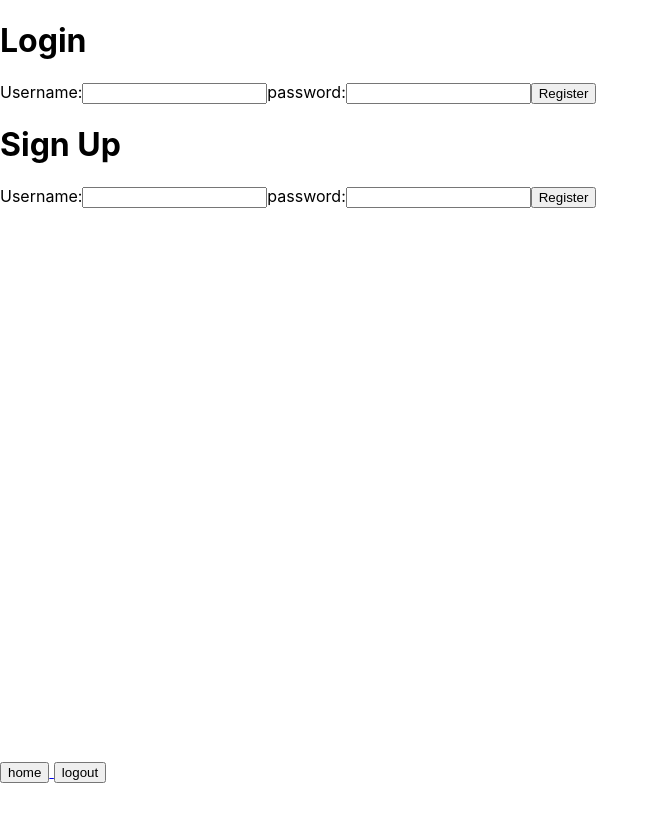
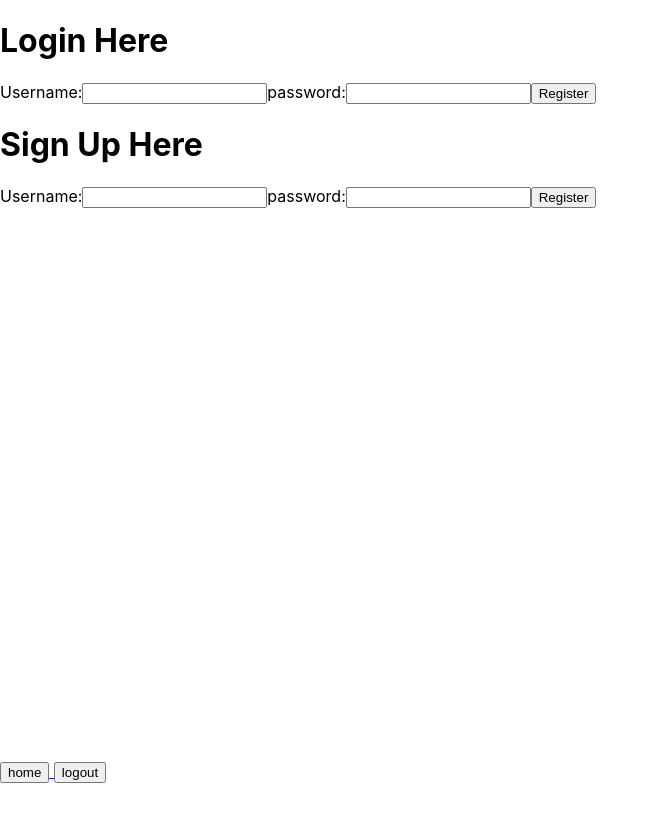
Before and after one commit to Dillonpyle/pantry-app-fe, a React (Create React App) app: page / in a window 1280 px wide. Shown: the whole page, without its empty margins (0-659 px from the left). Built offline with nearby package versions, Linux system fonts and the light colour scheme.

Commit message:
small change in register to see file name change

```diff
--- a/src/register/index.js
+++ b/src/register/index.js
@@ -4,7 +4,7 @@ const Register = ({ handleRegister, handleSubmit, handleChange }) => {
 
     return (
         <React.Fragment>
-            <h1>Login</h1>
+            <h1>Login Here</h1>
             <form onSubmit={handleRegister}>
                 <label>
                     Username:
@@ -16,7 +16,7 @@ const Register = ({ handleRegister, handleSubmit, handleChange }) => {
                 </label>
                 <button type='submit'>Register</button>
             </form>
-            <h1>Sign Up</h1>
+            <h1>Sign Up Here</h1>
             <form onSubmit={handleSubmit}>
                 <label>
                     Username:
```
